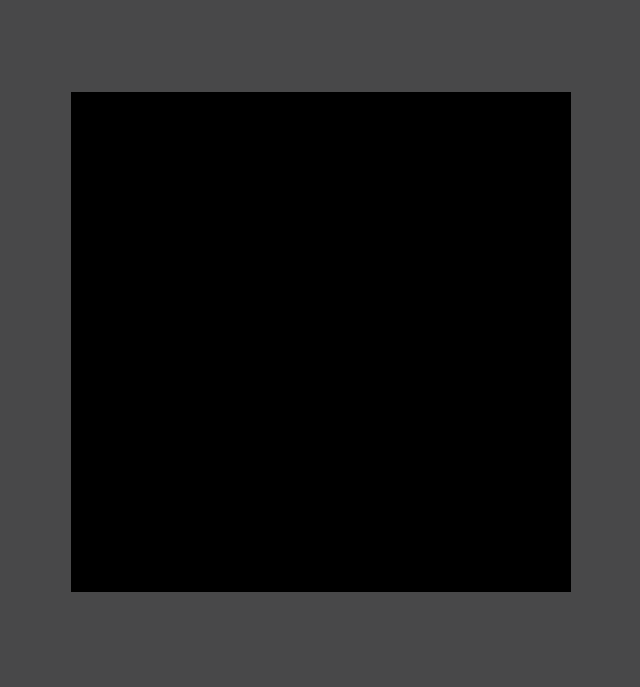
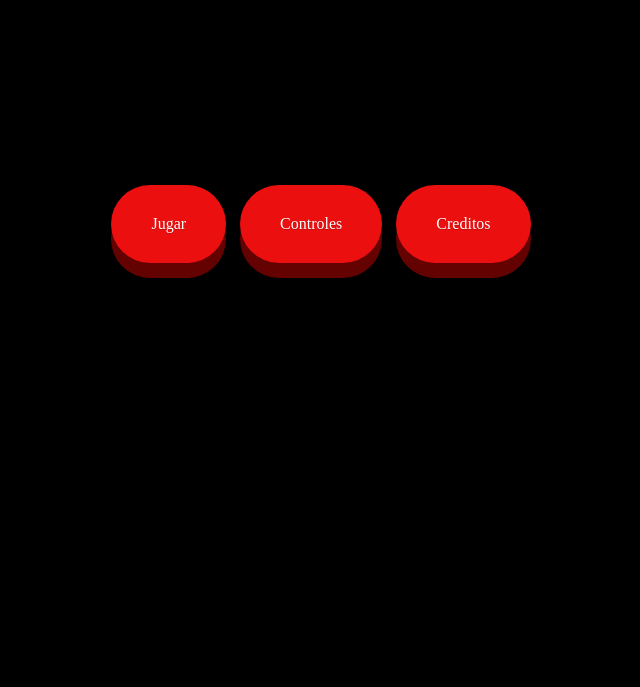
Before and after one commit to Grupo-npc-s/Proyecto-de-juego, a plain HTML site: page iniciar.html in a window 1280 px wide. Shown: the part 113-800 px from the top of the page, without its empty margins (319-959 px from the left). Drawn offline with Linux system fonts and the light colour scheme.

Commit message:
Empezando a decorar las páginas de texto

```diff
--- a/CSS/style.css
+++ b/CSS/style.css
@@ -1,13 +1,22 @@
-a{
+.ark{
+    color: #eb0b0b;
+    text-shadow: #640202;
+    text-emphasis-color: #eb0b0b;
+    -ms-text-size-adjust: 150%;
+}
+
+.a{
     display: inline-block;
     text-decoration: none;
-    color: #080708;
+    color: #d1d4d4;
 }
 body {
     text-align: center;
-    background: #484849;
+    background: #000000;
     padding-top: 10px;
-    color:#7F8C8D;
+    color:#d1d4d4;
+    text-emphasis-color: #cdd1d1;
+    font-family:'Arkanoid';
 }
 .botton{
         text-shadow: 0px 1px rgba(0, 0, 0, 0.2);
@@ -28,15 +37,15 @@ body {
         -moz-transition:all 0.2s ease-in-out;
         -o-transition:all 0.2s ease-in-out;
         transition:all 0.2s ease-in-out;
-        margin-top: 0px;
+        margin-top: 200px;
 }
 .violeta{
-    background: #bb25da;
+    background: #eb0b0b;
     box-shadow:0px 15px 0px 0px #640960;
 }
 .rojo{
-    background: #f14f4f;
-    box-shadow:0px 15px 0px 0px #c71919;
+    background: #eb0f0f;
+    box-shadow:0px 15px 0px 0px #640202;
 }
 .celeste{
     background: #087aaf;
@@ -52,8 +61,8 @@ p {
 }
 
 .rojo:hover {
-	background: #087aaf;
-	box-shadow: 0px 15px 0px 0px #7F8C8D;
+	background: #0906a0;
+	box-shadow: 0px 15px 0px 0px #07013b;
 }
 
 .rojo:active {
@@ -132,7 +141,7 @@ a{
         text-decoration:none;
         font-family:'Arkanoid';
         display:inline-block;
-        color: #000000;
+        color: #ddcfcf;
         background: #7F8C8D;
         padding: 30px 40px;
         white-space: nowrap;
--- a/iniciar.html
+++ b/iniciar.html
@@ -4,16 +4,17 @@
     <meta charset="UTF-8">
     <meta http-equiv="X-UA-Compatible" content="IE=edge">
     <meta name="viewport" content="width=device-width, initial-scale=1.0">
-    <link rel="stylesheet" href="../CSS/style.css">
+    <link rel="stylesheet" href="CSS/style.css">
     <title>Juego</title>
 </head>
 <body>
-    <div id="tablero">
+    <div class="ark">
+    <h1>ARKANOID</h1>
     </div>
     <div>
-        <a href="file:///C:/proyecto/proyectoproyecto/nivel1.html" class="botton violeta">Jugar</a>
-        <a href="file:///C:/proyecto/proyectoproyecto/arkanoid.html" class="botton rojo">Controles</a>
-        <a href="iniciar.html" class="botton celeste">Creditos</a>
+        <a href="juego1.html" class="botton rojo">Jugar</a>
+        <a href="controles.hmtl" class="botton rojo">Controles</a>
+        <a href="iniciar.html" class="botton rojo">Creditos</a>
     </div>
 </body>
 </html>
```
Also changed, not shown: ayuda.html (+5 -2 lines), pausa.html (+5 -4 lines).
